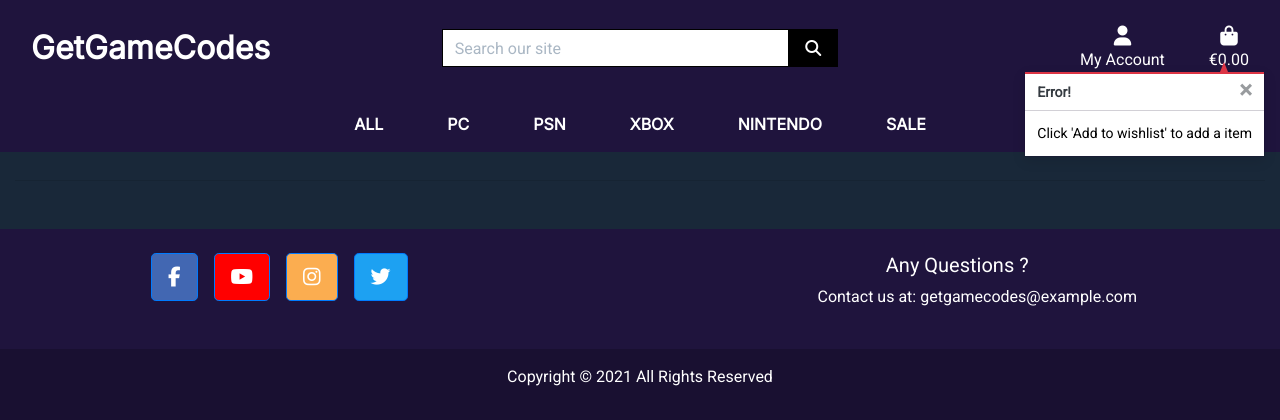
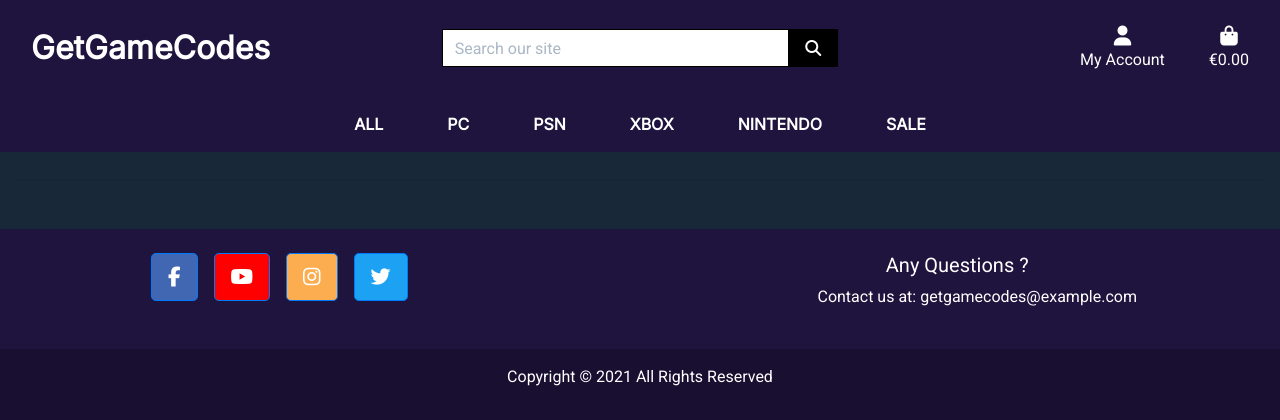
Before and after one commit to ThomasMSmit/GetGameCodes, a Django app: page /wishlist/add/175 in a window 1280 px wide. Shown: the top 420 px of the page. Run offline with Django 3.2, Linux system fonts and the light colour scheme; a user stored in the database is signed in; data comes from the database, SQL or seed files in the repository; tables that the repository leaves empty hold one stand-in row (values such as "Sample post"); some libraries are stand-ins or nearby versions.

Commit message:
add data-autohide=true with data-delay so that toasts wont stay in screen untill closed manually

```diff
--- a/templates/includes/toasts/toast_error.html
+++ b/templates/includes/toasts/toast_error.html
@@ -1,4 +1,4 @@
-<div class="toast custom-toast rounded-0 border-top-0" data-autohide="false">
+<div class="toast custom-toast rounded-0 border-top-0" data-autohide="true" data-delay="5000">
     <div class="arrow-up arrow-danger"></div>
     <div class="w-100 toast-capper bg-danger"></div>
     <div class="toast-header bg-white text-dark">
--- a/templates/includes/toasts/toast_info.html
+++ b/templates/includes/toasts/toast_info.html
@@ -1,4 +1,4 @@
-<div class="toast custom-toast rounded-0 border-top-0" data-autohide="false">
+<div class="toast custom-toast rounded-0 border-top-0" data-autohide="true" data-delay="5000">
     <div class="arrow-up arrow-info"></div>
     <div class="w-100 toast-capper bg-info"></div>
     <div class="toast-header bg-white text-dark">
--- a/templates/includes/toasts/toast_success.html
+++ b/templates/includes/toasts/toast_success.html
@@ -1,4 +1,4 @@
-<div class="toast custom-toast rounded-0 border-top-0" data-autohide="false">
+<div class="toast custom-toast rounded-0 border-top-0" data-autohide="true" data-delay="5000">
     <div class="arrow-up arrow-success"></div>
     <div class="w-100 toast-capper bg-success"></div>
     <div class="toast-header bg-white text-dark">
--- a/templates/includes/toasts/toast_warning.html
+++ b/templates/includes/toasts/toast_warning.html
@@ -1,4 +1,4 @@
-<div class="toast custom-toast rounded-0 border-top-0" data-autohide="false">
+<div class="toast custom-toast rounded-0 border-top-0" data-autohide="true" data-delay="5000">
     <div class="arrow-up arrow-warning"></div>
     <div class="w-100 toast-capper bg-warning"></div>
     <div class="toast-header bg-white text-dark">
```
